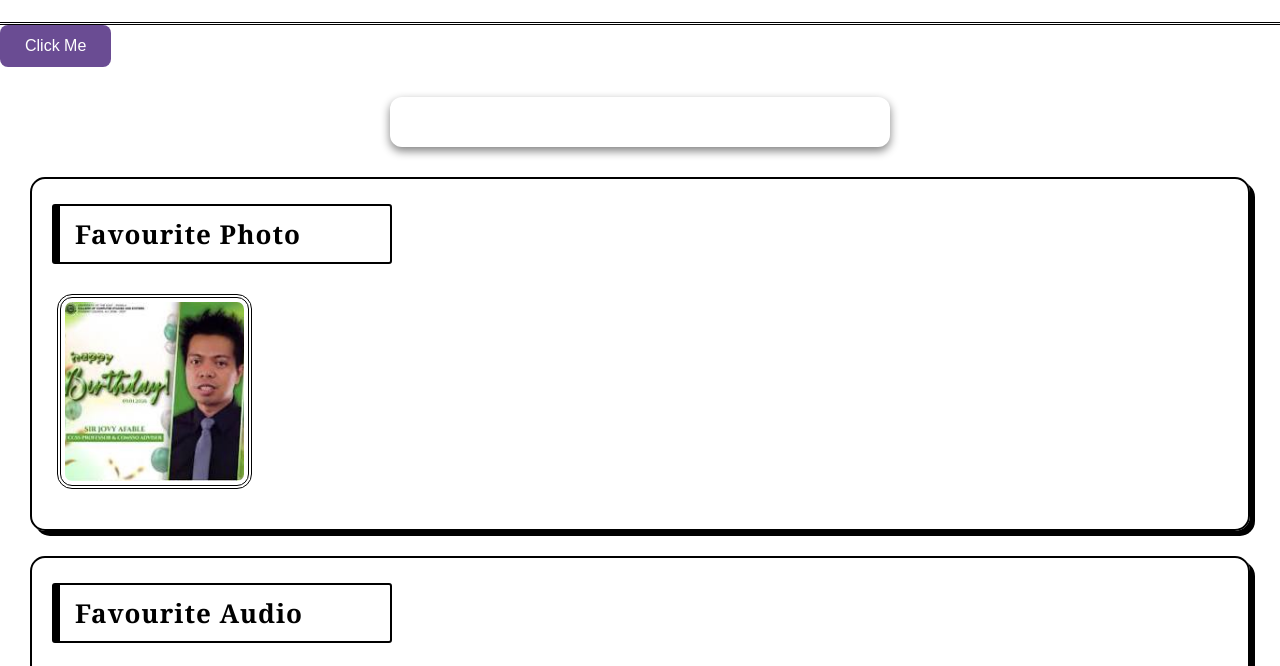
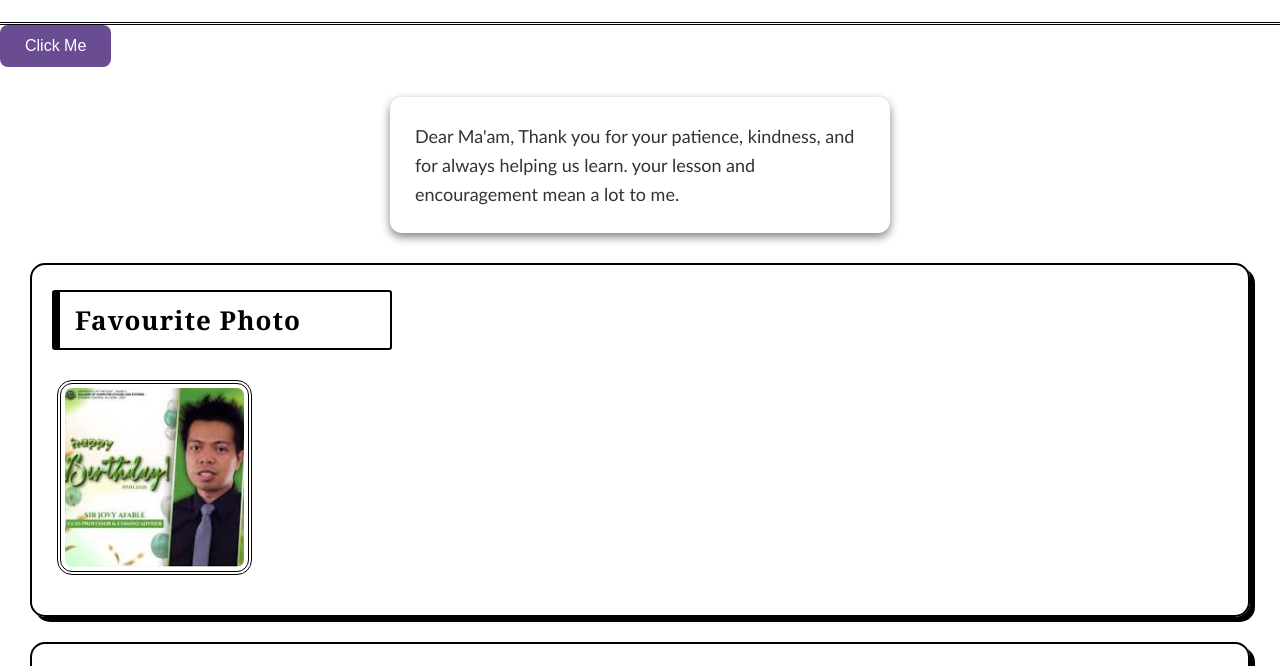
Before and after one commit to k1sak11/teacher-s-day, a plain HTML site: page index.html in a window 1280 px wide. Both pictures are taken after a click on the button "Click Me". Shown: the part 83-749 px from the top of the page. Drawn offline with Linux system fonts and the light colour scheme.

Commit message:
Update index.html

```diff
--- a/index.html
+++ b/index.html
@@ -12,13 +12,14 @@
     <header>
         <h1>Happy Teachers Day</h1>
     </header>
+
     <button onclick="showMessage()">Click Me</button>
     <p id="message"></p>
     <script> function showMessage(){
-        document.getElementById("message"). innerHtML = "Dear Ma'am, Thank you for your patience, kindness, and for always helping us learn. your lesson and encouragement mean a lot to me."
+        document.getElementById("message"). innerHTML = "Dear Ma'am, Thank you for your patience, kindness, and for always helping us learn. your lesson and encouragement mean a lot to me."
     }
 
-    </script>
+        </script>
     <main>
 
         <section class="media-section">
```
